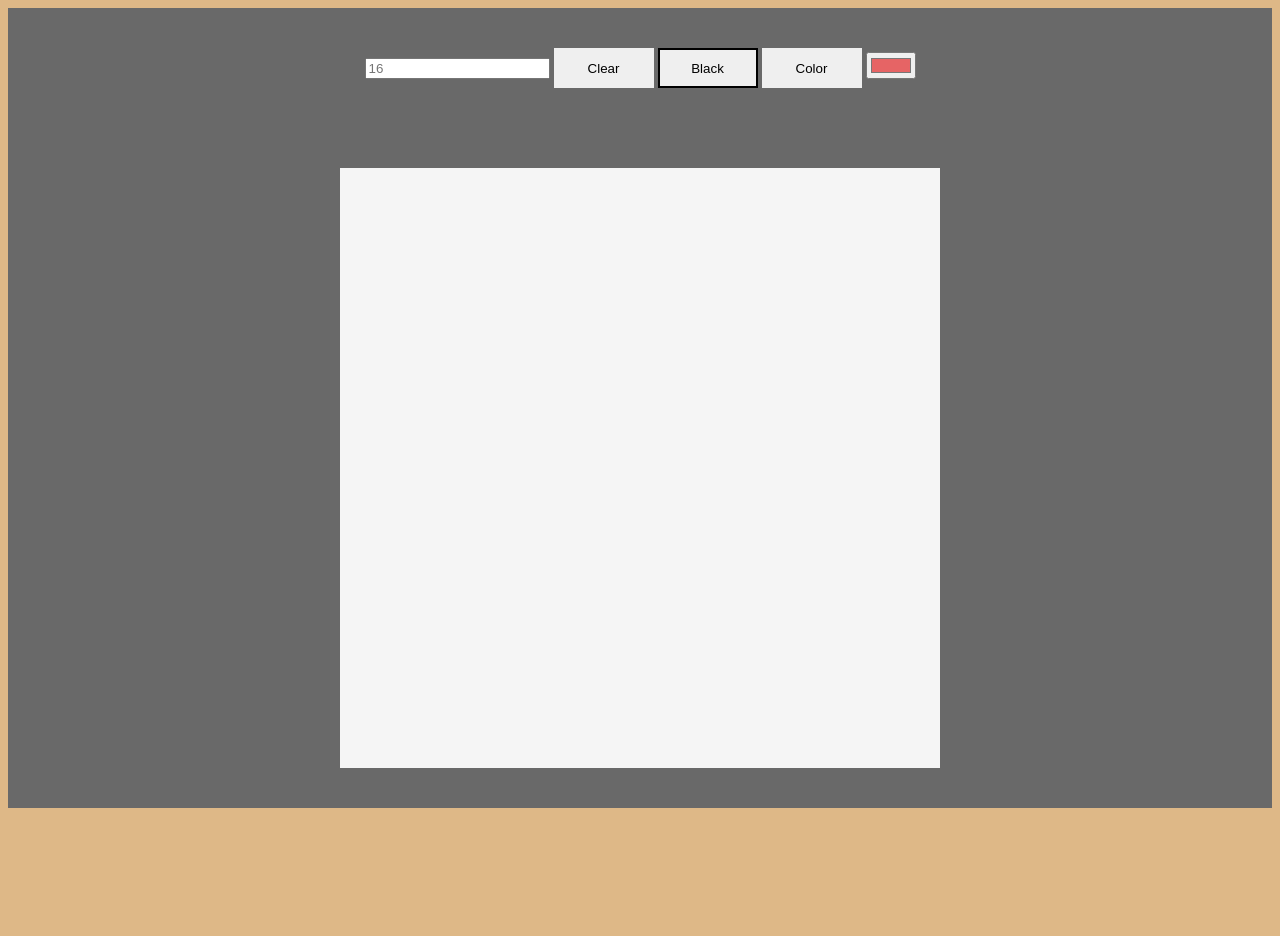
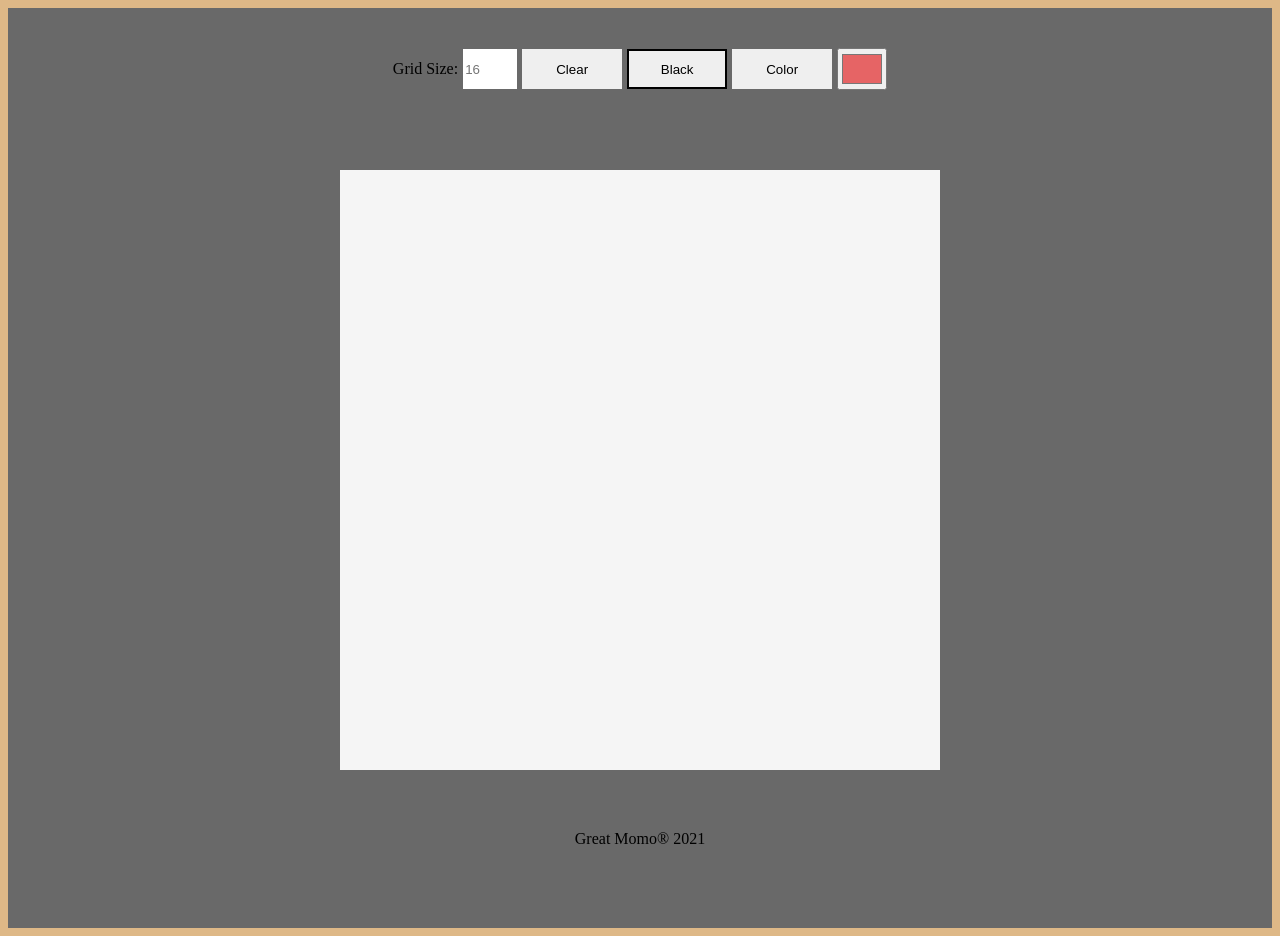
Before and after one commit to greatmomo/etch-a-sketch, a plain HTML site: page index.html in a window 1280 px wide. Before the commit the page ends 816 px from the top, so only its background shows below. Drawn offline with Linux system fonts and the light colour scheme.

Commit message:
Fix formatting and add dumb copywrite

```diff
--- a/index.html
+++ b/index.html
@@ -11,7 +11,8 @@
 <body>
     <div class="main-screen">
         <div class="container-buttons">
-            <input type="text" placeholder='16' class='textInput' onkeydown="newValue(this)"/>
+            <label for='textInputId'>Grid Size:</label>
+            <input type="text" placeholder='16' id='textInputId' class='textInput' onkeydown="newValue(this)"/>
             <button class="button-reset">Clear</button>
             <button class="button-black">Black</button>
             <button class="button-color">Color</button>
@@ -23,5 +24,9 @@
 
         <div class="container-draw"></div>
     </div>
+
+    <div class='footer'>
+        <div class='copywrite'>Great Momo® 2021</div>
+    </div>
 </body>
 </html>
--- a/style.css
+++ b/style.css
@@ -6,6 +6,17 @@ button {
     width: 100px;
     height: 40px;
     border: 0px solid black;
+}
+
+.textInput {
+    width: 50px;
+    height: 38px;
+    border: 0px solid black;
+}
+
+#draw-color {
+    width: 50px;
+    height: 42px;
 }
 
 .container-draw {
@@ -20,13 +31,21 @@ button {
 
 .container-buttons {
     margin: 40px;
+    display: flex;
+    gap: 5px;
+    align-items: center;
 }
 
-.main-screen {
+.main-screen,
+.footer {
     display: flex;
     flex-direction: column;
     align-items: center;
     background-color: dimgray;
+}
+
+.footer {
+    padding: 20px 0px 80px 0px;
 }
 
 .cell-column {
```
